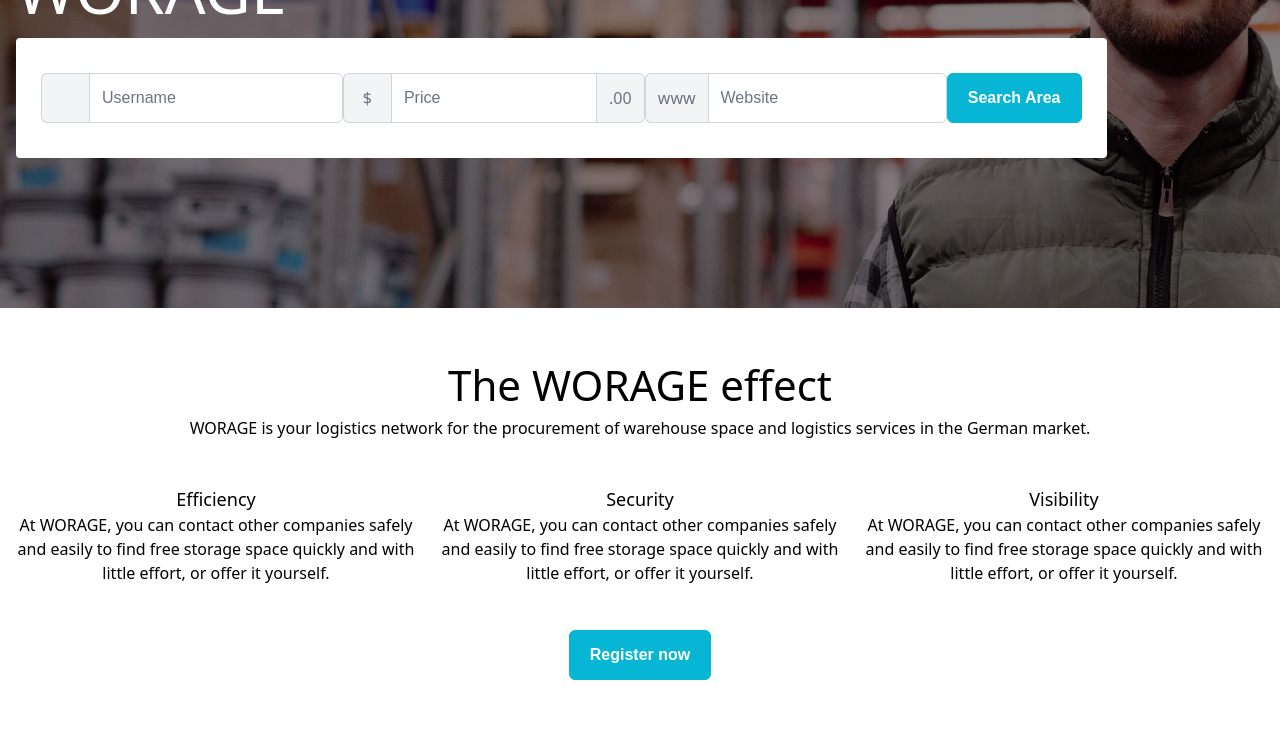
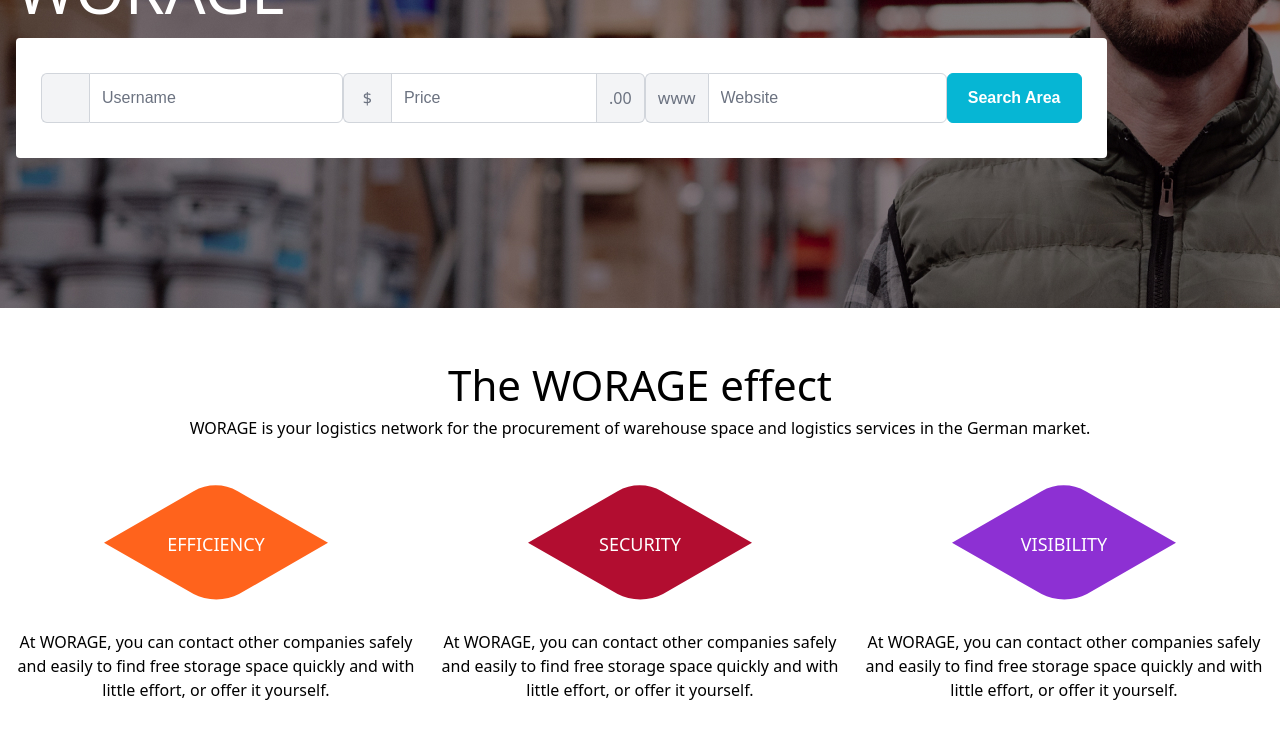
Before and after one commit to larsandrelarsen/PrimeReactTest, a React (Create React App) app: page / in a window 1280 px wide. Shown: the part 384-1123 px from the top of the page. Built offline with nearby package versions, Linux system fonts and the light colour scheme; a web font is replaced by a local one.

Commit message:
arrow func.

```diff
--- a/src/component/block/landingpage/effect/EffectBlock.tsx
+++ b/src/component/block/landingpage/effect/EffectBlock.tsx
@@ -1,23 +1,24 @@
 import React from 'react';
 import { Button } from 'primereact/button';
 import { Ripple } from 'primereact/ripple';
+import EffectHeadline from '../../../view/EffectHeadine';
 
-function EffectBlock() {
+const EffectBlock = () => {
   return (
     <div className="container mx-auto text-center mt-[45px]">
       <h3>The WORAGE effect</h3>
       <p>WORAGE is your logistics network for the procurement of warehouse space and logistics services in the German market.</p>
       <div className="grid grid-cols-1 gap-6 lg:grid-cols-3 mt-[45px]">
         <div>
-          <h5 className="text-[18px]">Efficiency</h5>
+          <EffectHeadline className="mb-[30px]" title="Efficiency" fill="#FF631C"/>
           <p>At WORAGE, you can contact other companies safely and easily to find free storage space quickly and with little effort, or offer it yourself.</p>
         </div>
         <div>
-          <h5 className="text-[18px]">Security</h5>
+          <EffectHeadline className="mb-[30px]" title="Security" fill="#B20D30"/>
           <p>At WORAGE, you can contact other companies safely and easily to find free storage space quickly and with little effort, or offer it yourself.</p>
         </div>
         <div>
-          <h5 className="text-[18px]">Visibility</h5>
+          <EffectHeadline className="mb-[30px]" title="Visibility" fill="#8D30D3"/>
           <p>At WORAGE, you can contact other companies safely and easily to find free storage space quickly and with little effort, or offer it yourself.</p>
         </div>
       </div>
--- a/src/component/block/landingpage/faq/FaqBlock.tsx
+++ b/src/component/block/landingpage/faq/FaqBlock.tsx
@@ -4,7 +4,7 @@
 import { Accordion, AccordionTab } from 'primereact/accordion';
 import Teaser from '../../../view/Teaser';
 
-function FaqBlock() {
+const FaqBlock = () => {
   return (
     <div className="container mx-auto text-center mt-[45px]">
       <h3>How does WORAGE work?</h3>
--- a/src/component/block/landingpage/hero/FooterHero.tsx
+++ b/src/component/block/landingpage/hero/FooterHero.tsx
@@ -3,7 +3,7 @@
 import { Button } from 'primereact/button';
 import { Ripple } from 'primereact/ripple';
 
-function FooterHero() {
+const FooterHero = () => {
   return (
     <div className="bg-hero-pattern">
       <div className="container mx-auto text-center py-[150px]">
--- a/src/component/block/landingpage/hero/Hero.tsx
+++ b/src/component/block/landingpage/hero/Hero.tsx
@@ -1,7 +1,7 @@
 import React from 'react';
 import SearchBarArea from '../../../search/SearchBarArea';
 
-function Hero() {
+const Hero = () => {
   return (
     <div className="bg-hero-pattern">
       <div className="container mx-auto py-[150px]">
--- a/src/component/nav/FooterNav.tsx
+++ b/src/component/nav/FooterNav.tsx
@@ -2,7 +2,7 @@
 import { Button } from 'primereact/button';
 import { Ripple } from 'primereact/ripple';
 
-function FooterNav() {
+const FooterNav = () => {
   return (
     <nav className="flex container mx-auto items-center justify-between flex-wrap bg-teal-500 py-[15px]">
       <div className="flex items-center flex-shrink-0 text-white mr-6">
--- a/src/component/nav/TopNav.tsx
+++ b/src/component/nav/TopNav.tsx
@@ -2,7 +2,7 @@
 import { Button } from 'primereact/button';
 import { Ripple } from 'primereact/ripple';
 
-function TopNav() {
+const TopNav = () => {
   return (
     <nav className="flex container mx-auto items-center justify-between flex-wrap bg-teal-500 py-[15px]">
       <div className="flex items-center flex-shrink-0 text-white mr-6">
--- a/src/component/search/SearchBarArea.tsx
+++ b/src/component/search/SearchBarArea.tsx
@@ -4,7 +4,7 @@
 import { Button } from 'primereact/button';
 import { Ripple } from 'primereact/ripple';
 
-function SearchBarArea() {
+const SearchBarArea = () => {
   return (
     <div className="bg-white rounded inline-flex py-[35px] px-[25px]">
       <div className="p-inputgroup flex-1">
--- /dev/null
+++ b/src/component/view/EffectHeadine.tsx
@@ -0,0 +1,20 @@
+import React from 'react';
+
+const EffectHeadline = ({title, fill, className}: {
+  title?: any;
+  fill: any;
+  className?: any;
+}) => {
+  return (
+    <div className={'text-white relative' + ' ' + className}>
+      <svg className="m-auto" width="224" height="115" viewBox="0 0 224 115" fill="none" xmlns="http://www.w3.org/2000/svg">
+        <path
+          d="M224 57.8443L134.995 109.098C122.497 116.29 102.175 116.29 89.6071 109.11L0 57.8443L89.5717 6.26317C103.214 -1.59504 120.066 -1.61843 133.732 6.2047L224 57.8443Z"
+          fill={fill}/>
+      </svg>
+      <h5 className="text-white uppercase text-[18px] absolute top-[45px] left-[0] right-[0] text-center">{title}</h5>
+    </div>
+  );
+}
+
+export default EffectHeadline;
--- a/src/component/view/Teaser.tsx
+++ b/src/component/view/Teaser.tsx
@@ -1,9 +1,11 @@
 import React from 'react';
 
-function Teaser(props: any) {
+const Teaser = ({text}: {
+  text: string | number;
+}) => {
   return (
     <div className="ps-[2px] font-bold border-s-[5px] border-pink-900">
-      <div className="py-[25px]">{props.text}</div>
+      <div className="py-[25px]">{text}</div>
     </div>
   );
 }
```
